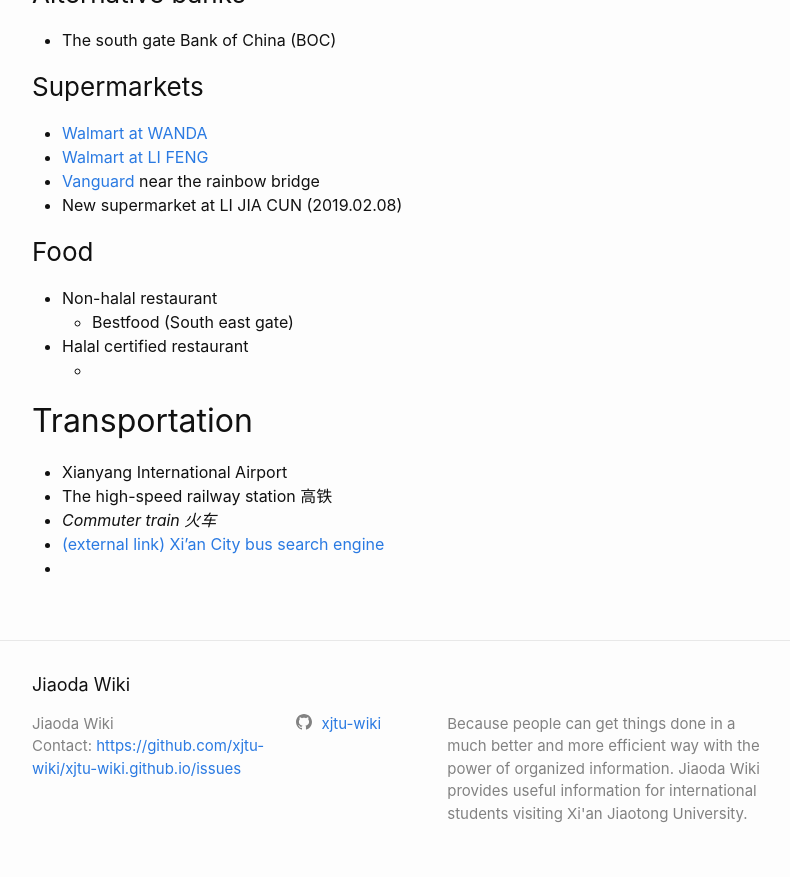
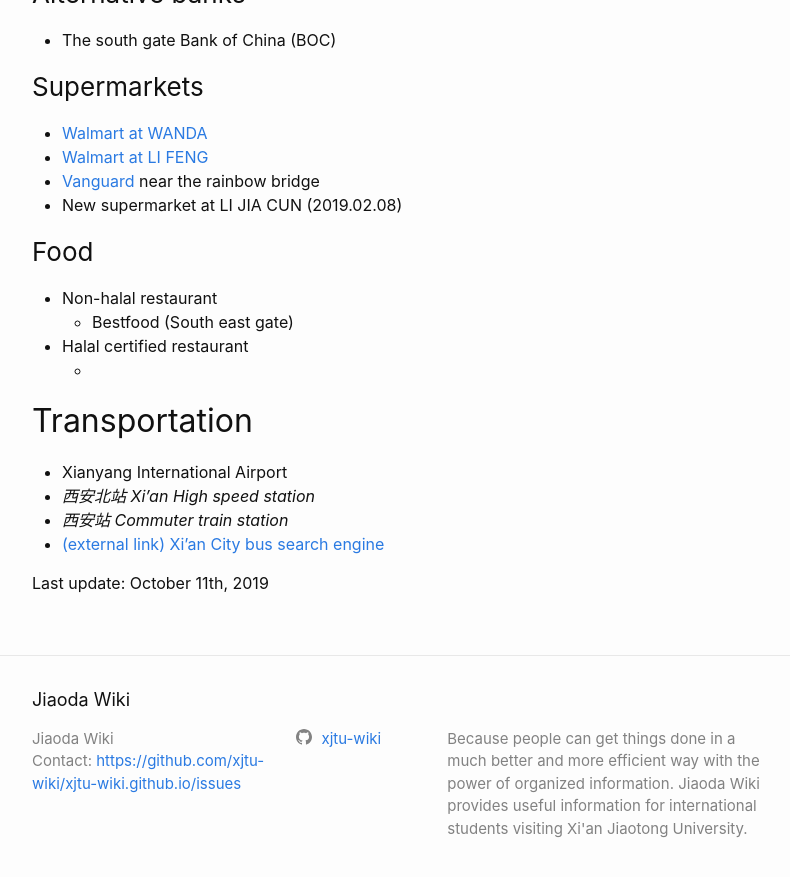
Before and after one commit to xjtu-wiki/xjtu-wiki.github.io, a Jekyll site: the page built from locations.md, in a window 1280 px wide and 900 px high, scrolled down 1054 px. Shown: the top 877 px of the window, without its empty margins (238-1028 px from the left). Built offline with Jekyll 4.4.1, drawn with Linux system fonts in a browser that asks for light colours; comment, search, counter and statistics services are not loaded.

Commit message:
Update information on transportation (2)

```diff
--- a/locations.md
+++ b/locations.md
@@ -48,7 +48,9 @@
 
 ## Transportation
 * Xianyang International Airport
-* The high-speed railway station 高铁
-* _Commuter train 火车_
+* _西安北站 Xi'an High speed station_
+* _西安站 Commuter train station_
 * [(external link) Xi'an City bus search engine](https://www.travelchinaguide.com/cityguides/xian/bus-subway-search.htm){:target="_blank"}
-*
+
+
+Last update: October 11th, 2019
```
